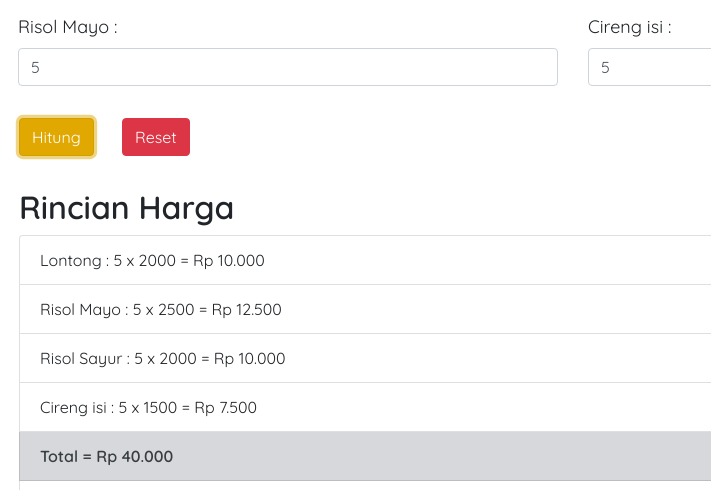
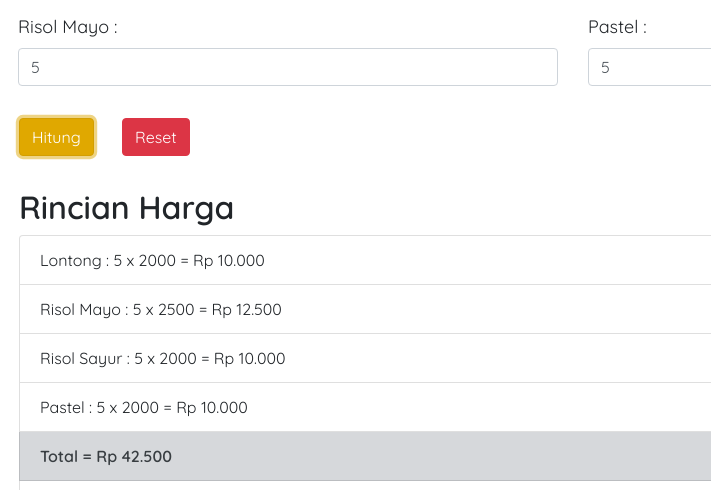
Before and after one commit to Tio-pratomo/dagangmakrakup, a plain HTML site: page index.html in a window 1280 px wide. Both pictures are taken after typing "5", "5", "5", "5" into the empty fields and a click on the button "Hitung". Shown: the part 178-668 px from the top of the page, 67-778 px from the left. Drawn offline with nearby package versions, Linux system fonts and the light colour scheme.

Commit message:
mengganti item cireng isi dengan pastel

```diff
--- a/assets/script.js
+++ b/assets/script.js
@@ -19,8 +19,8 @@ const displayItems = (name) => {
         resultPrice = 2000;
     } else if (name === 'risol-mayo') {
         resultPrice = 2500;
-    } else if (name === 'cireng-isi') {
-        resultPrice = 1500;
+    } else if (name === 'pastel') {
+        resultPrice = 2000;
     }
 
     calculateItem.innerText = `${inputItem.value} x ${resultPrice.toString()}`;
@@ -61,14 +61,14 @@ form.addEventListener('submit', function (e) {
     displayItems('lontong');
     displayItems('risol-mayo');
     displayItems('risol-sayur');
-    displayItems('cireng-isi');
+    displayItems('pastel');
 
     displayTotalPay(
         document.querySelector('.total'),
         document.querySelector('.total-item-lontong'),
         document.querySelector('.total-item-risol-mayo'),
         document.querySelector('.total-item-risol-sayur'),
-        document.querySelector('.total-item-cireng-isi')
+        document.querySelector('.total-item-pastel')
     );
 });
 
--- a/index.html
+++ b/index.html
@@ -46,8 +46,8 @@
                                 </div>
 
                                 <div class="form-group">
-                                    <label for="cireng-isi" class="form-label text-left">Cireng isi :</label>
-                                    <input type="number" name="cireng-isi" id="cireng-isi" class="form-control" />
+                                    <label for="pastel" class="form-label text-left">Pastel :</label>
+                                    <input type="number" name="pastel" id="pastel" class="form-control" />
                                 </div>
                             </div>
                         </div>
@@ -90,10 +90,10 @@
                             </li>
 
                             <li class="list-group-item">
-                                Cireng isi :
-                                <span class="calculation-cireng-isi"></span>
+                                Pastel :
+                                <span class="calculation-pastel"></span>
                                 =
-                                <span class="total-item-cireng-isi"></span>
+                                <span class="total-item-pastel"></span>
                             </li>
 
                             <li class="list-group-item list-group-item-secondary font-weight-bold">
```
